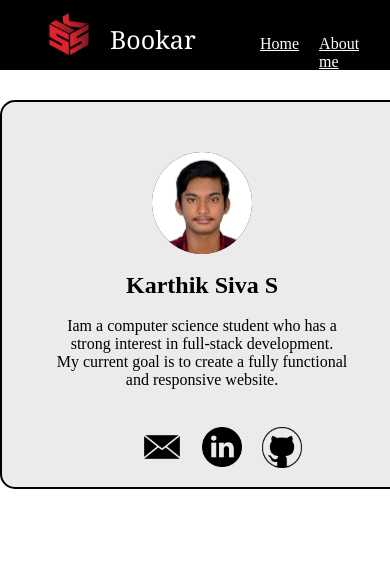
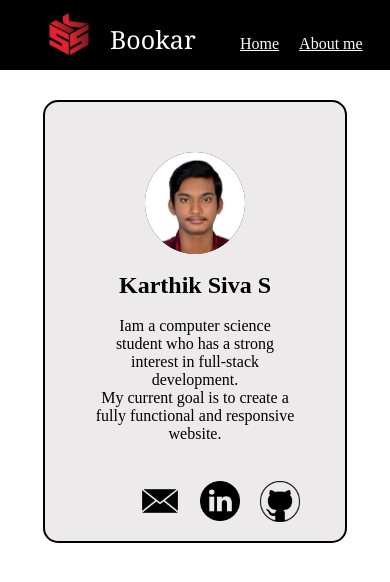
Before and after one commit to KarthikSiva12/Bookar, a plain HTML site: page About.html in a window 390 px wide. Drawn offline with Linux system fonts and the light colour scheme; a small style sheet from the web is missing.

Commit message:
Add files via upload

```diff
--- a/style1.css
+++ b/style1.css
@@ -118,7 +118,7 @@ a {
         width: 100%;
     }
     .menu{
-        left: 250px;
+        left: 230px;
         display: flex;
         position: absolute;
         top: 25px;
@@ -140,4 +140,20 @@ a {
         margin: 0 auto;
 
     }
+    .box {
+        border: 2px solid #000;
+        padding: 50px;
+        width: 200px;
+        background-color: #eceaea;
+        margin: 0 auto;
+        border-radius: 15px;
+        margin-top: 30px;
+    }
+    .logo {
+        display: flex;
+        gap: 40px;
+        margin-top: 10px;
+        justify-content: center;
+        margin-left: 10px;
+    }
 }
```
